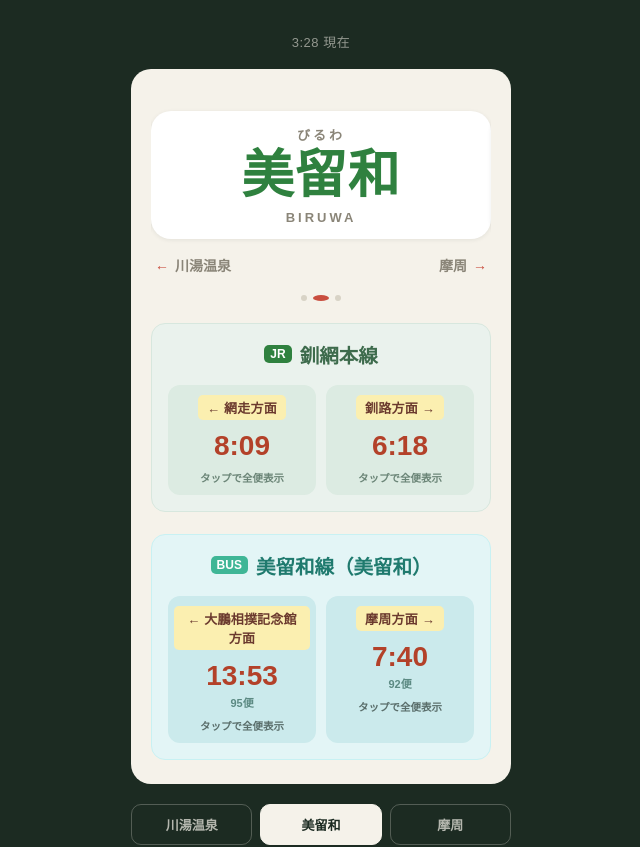
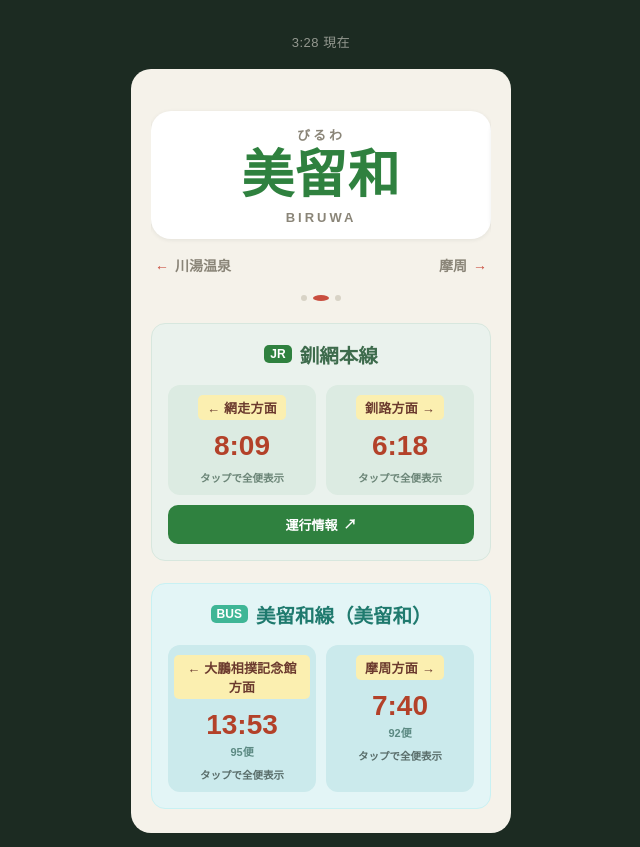
Before and after one commit to toliodesign/teshikaga-app-01, a React (Vite) app: page / in a window 1280 px wide. Shown: the top 847 px of the page, without its empty margins (319-959 px from the left). Built offline with nearby package versions, Linux system fonts and the light colour scheme.

Commit message:
Add files via upload

```diff
--- a/src/App.jsx
+++ b/src/App.jsx
@@ -25,6 +25,7 @@
     kana: 'KAWAYU',
     color: '#EE0025',
     busStopKey: 'kawayu',
+    unkouUrl: 'https://www3.jrhokkaido.co.jp/webunkou/timetable.html?id=392',
     // 上り = 釧路方面、下り = 網走方面
     kushiro: [toMin(6, 11), toMin(8, 20), toMin(11, 59), toMin(16, 55), toMin(18, 18)],
     abashiri: [toMin(8, 20), toMin(10, 29), toMin(15, 51), toMin(18, 18)],
@@ -36,6 +37,7 @@
     kana: 'BIRUWA',
     color: '#2F813F',
     busStopKey: 'biruwa',
+    unkouUrl: 'https://www3.jrhokkaido.co.jp/webunkou/timetable.html?id=391',
     kushiro: [toMin(6, 18), toMin(8, 28), toMin(12, 7), toMin(17, 3), toMin(18, 27)],
     abashiri: [toMin(8, 9), toMin(10, 21), toMin(15, 43), toMin(18, 10), toMin(20, 54)],
   },
@@ -46,6 +48,7 @@
     kana: 'MASHU',
     color: '#0098DF',
     busStopKey: 'mashu',
+    unkouUrl: 'https://www3.jrhokkaido.co.jp/webunkou/timetable.html?id=390',
     kushiro: [toMin(6, 28), toMin(8, 37), toMin(12, 16), toMin(17, 13), toMin(19, 1), toMin(19, 50)],
     abashiri: [toMin(8, 0), toMin(10, 12), toMin(15, 34), toMin(18, 1), toMin(20, 45)],
   },
@@ -312,6 +315,16 @@
                 <div style={styles.tapHint}>タップで全便表示</div>
               </div>
             </div>
+
+            <a
+              href={station.unkouUrl}
+              target="_blank"
+              rel="noopener noreferrer"
+              style={styles.unkouButton}
+            >
+              運行情報
+              <span style={styles.externalIcon} aria-hidden="true">↗</span>
+            </a>
           </div>
 
           {/* 阿寒バス 美留和線 方面別 次の1本 */}
@@ -639,6 +652,25 @@
     color: '#3D6B4C',
     fontWeight: 700,
   },
+  unkouButton: {
+    display: 'flex',
+    alignItems: 'center',
+    justifyContent: 'center',
+    gap: 6,
+    marginTop: 10,
+    padding: '10px 0',
+    background: '#2F813F',
+    color: '#FFFFFF',
+    fontSize: 13,
+    fontWeight: 700,
+    borderRadius: 10,
+    textDecoration: 'none',
+  },
+  externalIcon: {
+    fontSize: 13,
+    fontWeight: 800,
+    lineHeight: 1,
+  },
   busSection: {
     background: '#E3F5F6',
     border: '1px solid #C8F1F3',
```
